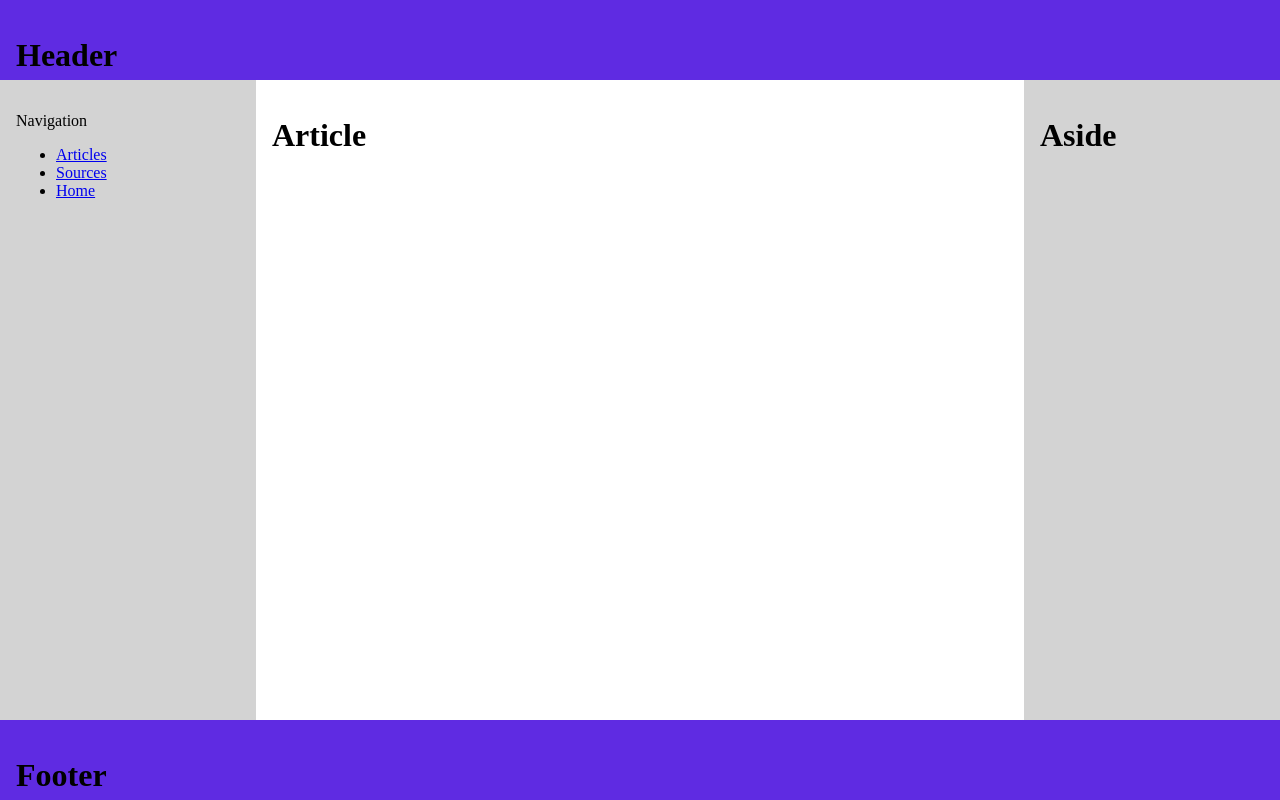
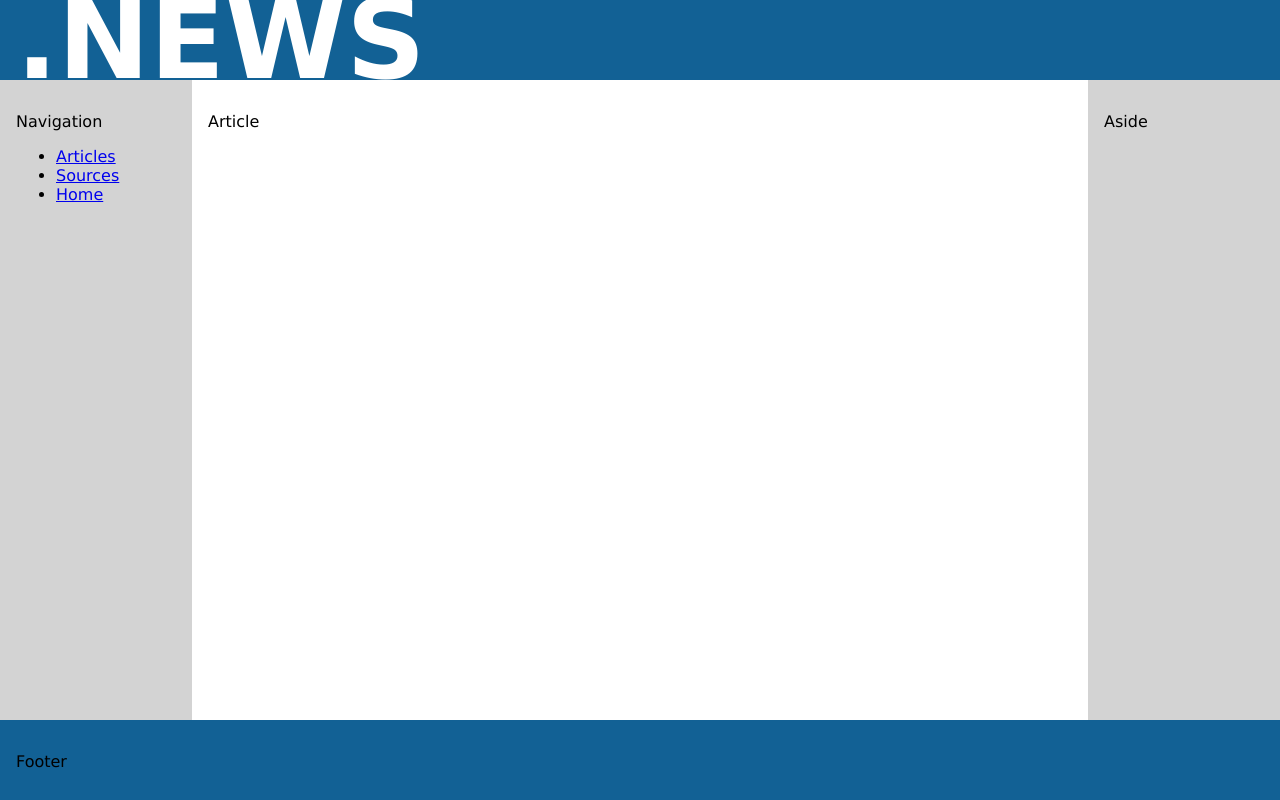
Before and after one commit to jmcpartland/phase-3-frontend-news, a React (Create React App) app: page / in a window 1280 px wide. Built offline with nearby package versions, Linux system fonts and the light colour scheme.

Commit message:
css flex edit 1

```diff
--- a/src/components/Article.js
+++ b/src/components/Article.js
@@ -3,7 +3,7 @@ import React from 'react';
 function Article() {
     return (
         <div className="article">
-            <h1>Article</h1>
+            <p>Article</p>
         </div>
     )
 }
--- a/src/components/Aside.js
+++ b/src/components/Aside.js
@@ -3,7 +3,7 @@ import React from 'react';
 function Aside() {
     return (
         <div className="aside">
-            <h1>Aside</h1>
+            <p>Aside</p>
         </div>
     )
 }
--- a/src/components/Footer.js
+++ b/src/components/Footer.js
@@ -3,7 +3,7 @@ import React from 'react';
 function Footer() {
     return (
         <div className="footer">
-            <h1>Footer</h1>
+            <p>Footer</p>
         </div>
     )
 }
--- a/src/components/Header.js
+++ b/src/components/Header.js
@@ -3,7 +3,7 @@ import React from 'react';
 function Header() {
     return (
         <div className="header">
-            <h1>Header</h1>
+            <p className="title">.NEWS</p>
         </div>
     )
 }
--- a/src/index.css
+++ b/src/index.css
@@ -16,20 +16,38 @@ body {
 }
 #main > .nav,
 #main > .aside {
-  flex: 0 0 20vw;
+  flex: 0 0 15vw;
   background: lightgray;
 }
-#main > nav {
+
+/* #main > nav {
   order: -1;
+} */
+
+.header {
+  display: flex;
+  align-items: center;
+  background: #126195;
+  height: 10vh;
+  font-family: 'Lucida Sans', 'Lucida Sans Regular', 'Lucida Grande', 'Lucida Sans Unicode', Geneva, Verdana, sans-serif;
+  padding: 1em;
 }
-.header, .footer {
-  background: #5f2be2;
+.footer {
+  background: #126195;
   height: 10vh;
-}
-.header, .footer, .article, .nav, .aside {
+  font-family: 'Lucida Sans', 'Lucida Sans Regular', 'Lucida Grande', 'Lucida Sans Unicode', Geneva, Verdana, sans-serif;
   padding: 1em;
 }
 
+.article, .nav, .aside {
+  font-family: 'Lucida Sans', 'Lucida Sans Regular', 'Lucida Grande', 'Lucida Sans Unicode', Geneva, Verdana, sans-serif;
+  padding: 1em;
+}
+.title {
+  font-size: 110px;
+  font-weight: 800;
+  color: white;
+}
 code {
   font-family: source-code-pro, Menlo, Monaco, Consolas, 'Courier New',
     monospace;
```
Also changed, not shown: src/App.js (+5 -5 lines).
